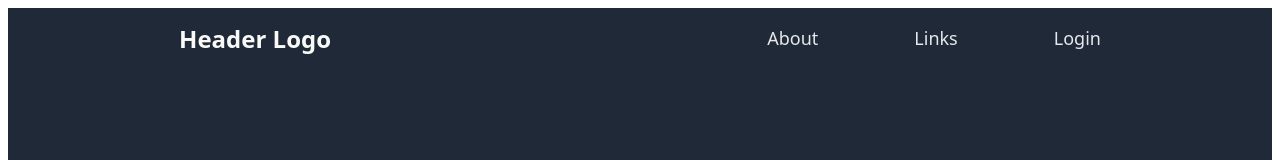
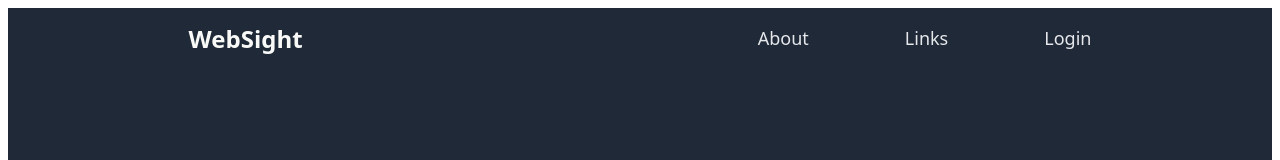
Before and after one commit to nteferra/Landing-Page, a plain HTML site: page index.html in a window 1280 px wide. Shown: the top 160 px of the page. Drawn offline with Linux system fonts and the light colour scheme; grey boxes are pictures that could not be loaded.

Commit message:
give the webpage a logo/name

```diff
--- a/index.html
+++ b/index.html
@@ -10,7 +10,7 @@
 <body>
     <div class="box-1">
         <div class="header">
-            <div class="left"> Header Logo</div>
+            <div class="left"> WebSight</div>
             <ul class="right">
                 <li>About</li>
                 <li>Links</li>
```
